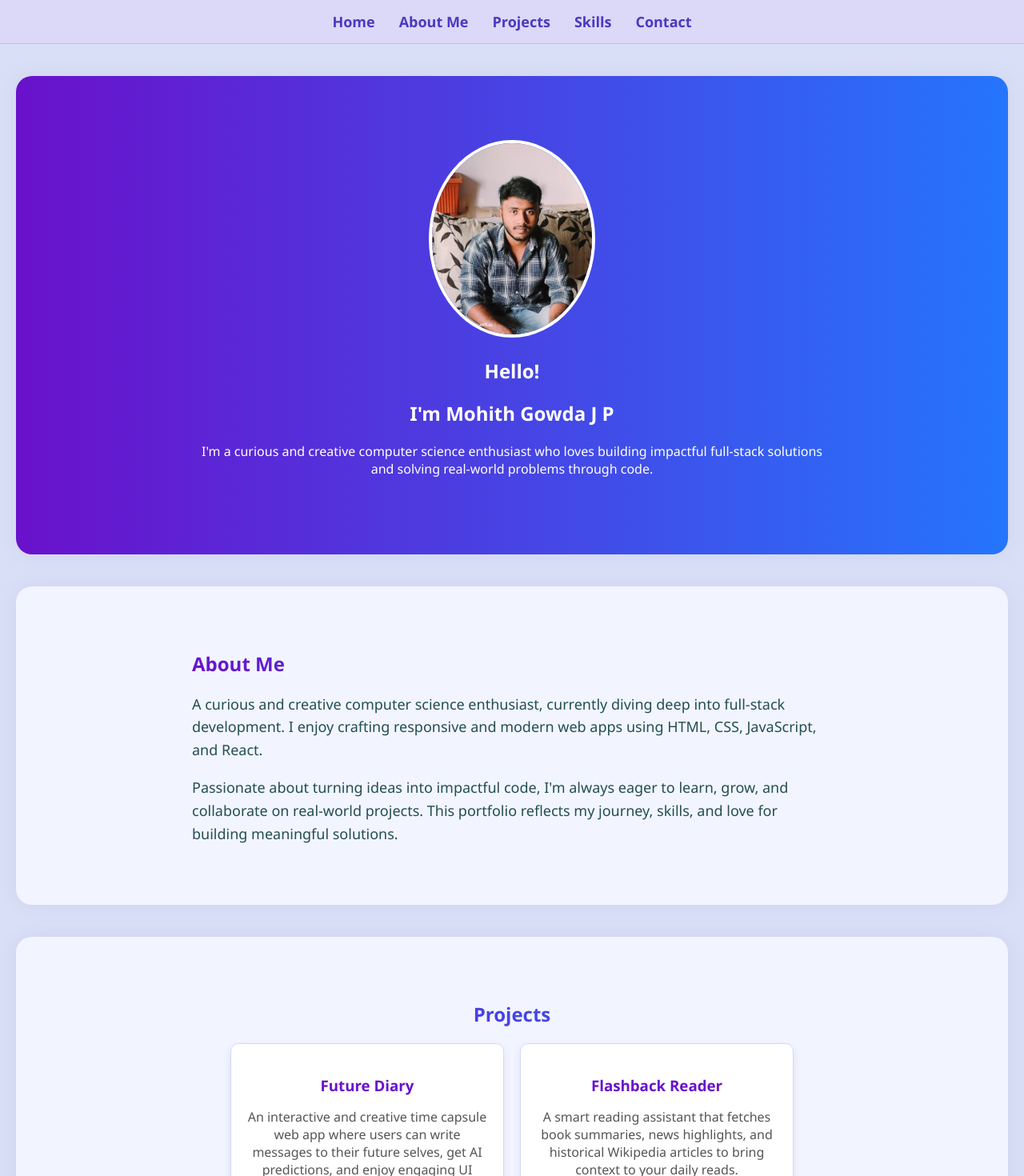
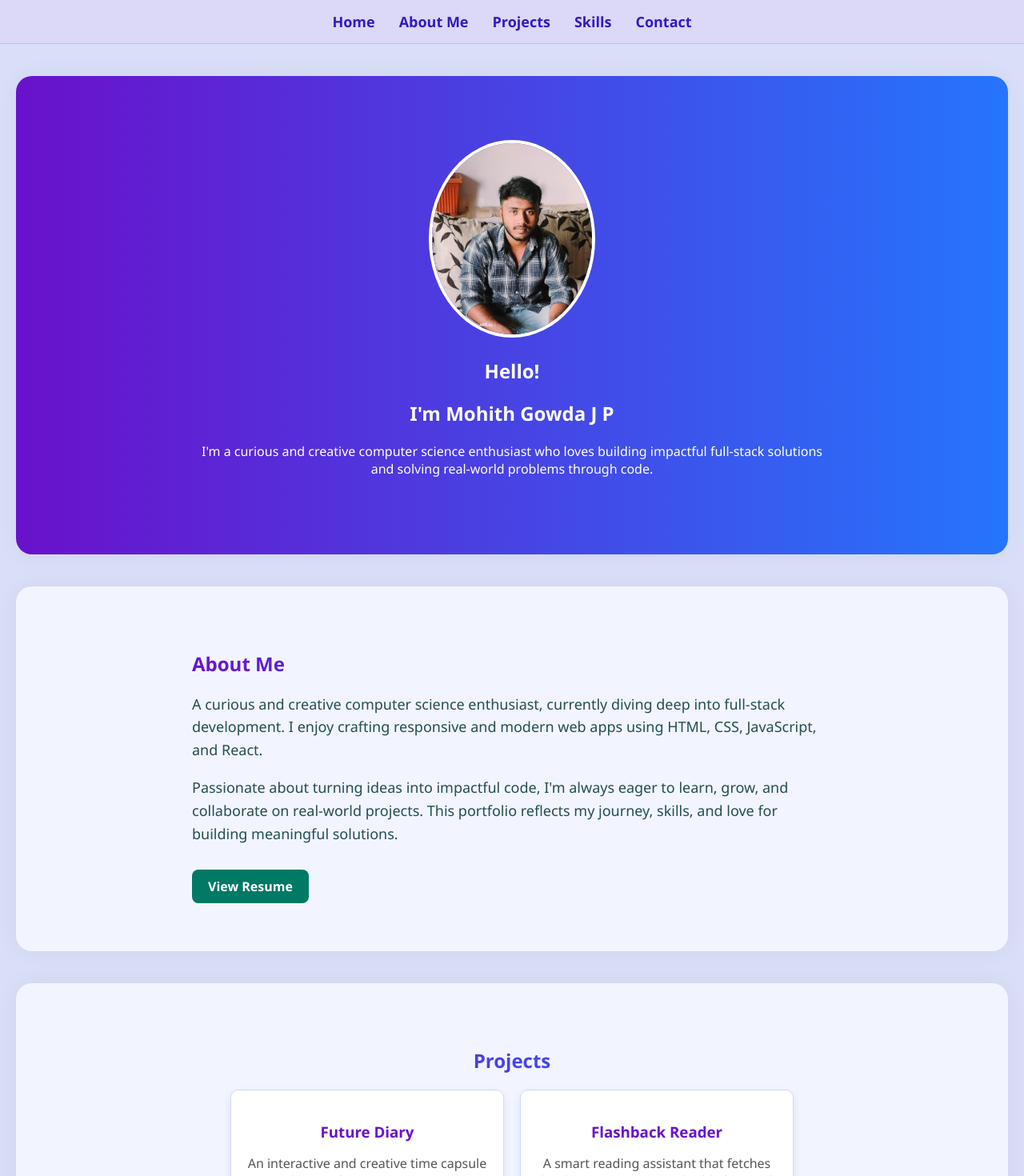
Before and after one commit to Mohith4488/My-Personal-Portfolio, a React (Create React App) app: page / in a window 1280 px wide. Shown: the top 1470 px of the page at 80% size. Built offline with nearby package versions, Linux system fonts and the light colour scheme.

Commit message:
Added resume PDF for download button

```diff
--- a/src/App.css
+++ b/src/App.css
@@ -25,12 +25,12 @@ html {
   text-decoration: none;
   font-size: 18px;
   font-weight: 600;
-  color: #4b38c0;
+  color: #311bc2;
   transition: color 0.3s;
 }
 
 .navbar li a:hover {
-  color: #6a11cb;
+  color: #6b06d7;
 }
 
 
@@ -209,7 +209,7 @@ section {
 }
 
 .contact-section .btn {
-  background-color: #6a11cb;
+  background-color: #007965;
   color: white;
   padding: 12px 24px;
   text-decoration: none;
@@ -258,3 +258,19 @@ section {
   color: #a594f9;
   transform: scale(1.1);
 }
+.resume-btn {
+  display: inline-block;
+  margin-top: 1rem;
+  padding: 10px 20px;
+  background-color: #007965;
+  color: white;
+  text-decoration: none;
+  border-radius: 8px;
+  font-weight: bold;
+  transition: background-color 0.3s ease, transform 0.3s ease;
+}
+
+.resume-btn:hover {
+  background-color: #005e50;
+  transform: scale(1.1);
+}
--- a/src/App.js
+++ b/src/App.js
@@ -40,6 +40,11 @@ function App() {
 <p>
   Passionate about turning ideas into impactful code, I'm always eager to learn, grow, and collaborate on real-world projects. This portfolio reflects my journey, skills, and love for building meaningful solutions.
 </p>
+
+<a href="/Mohith_Gowda_Resume.pdf" download="MOHITH GOWDA J P.pdf" className="btn resume-btn">
+  View Resume
+</a>
+
 
         </div>
       </section>
```
Also changed, not shown: 1 other file (tests, documents, lock files or other folders).
